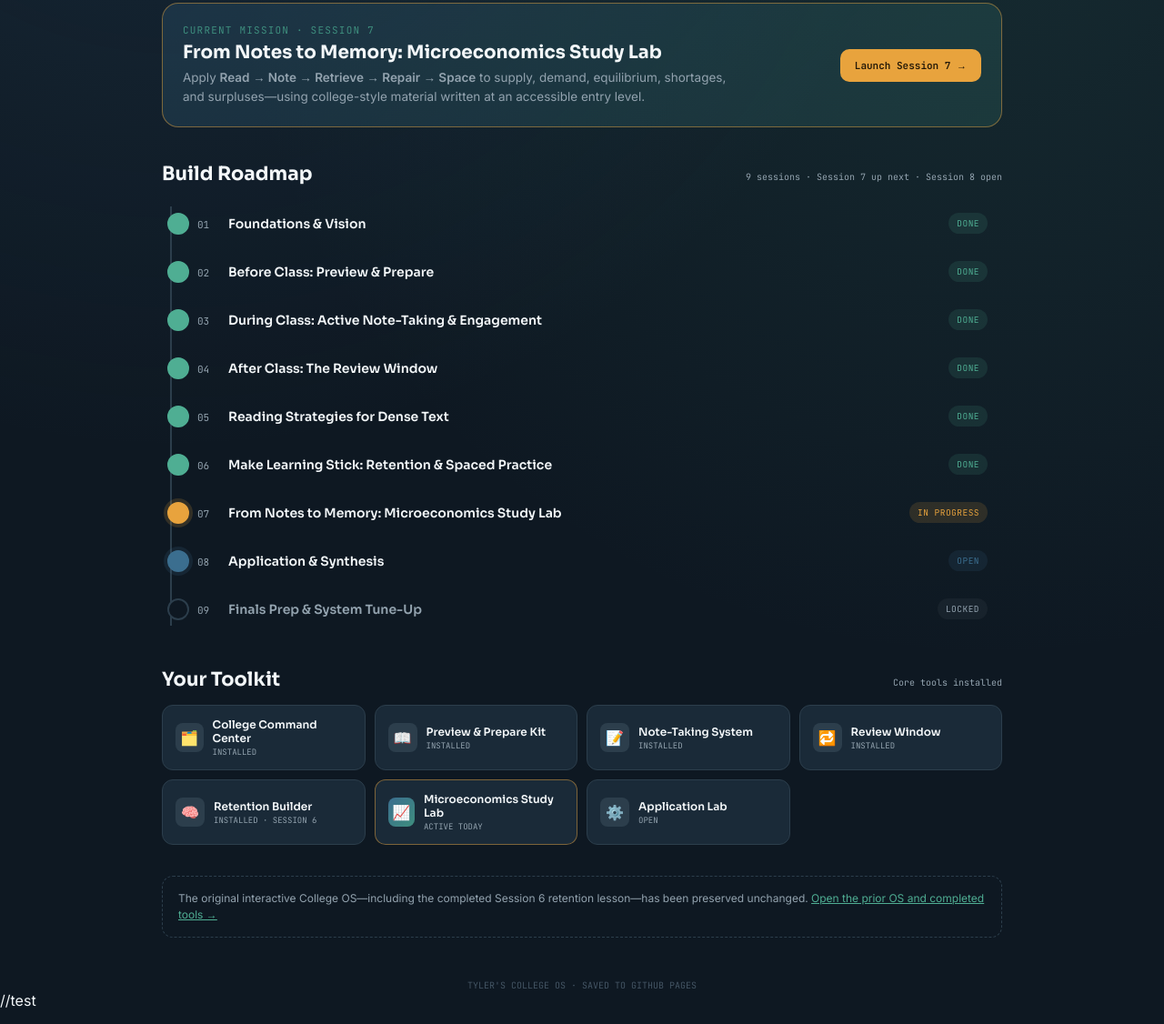
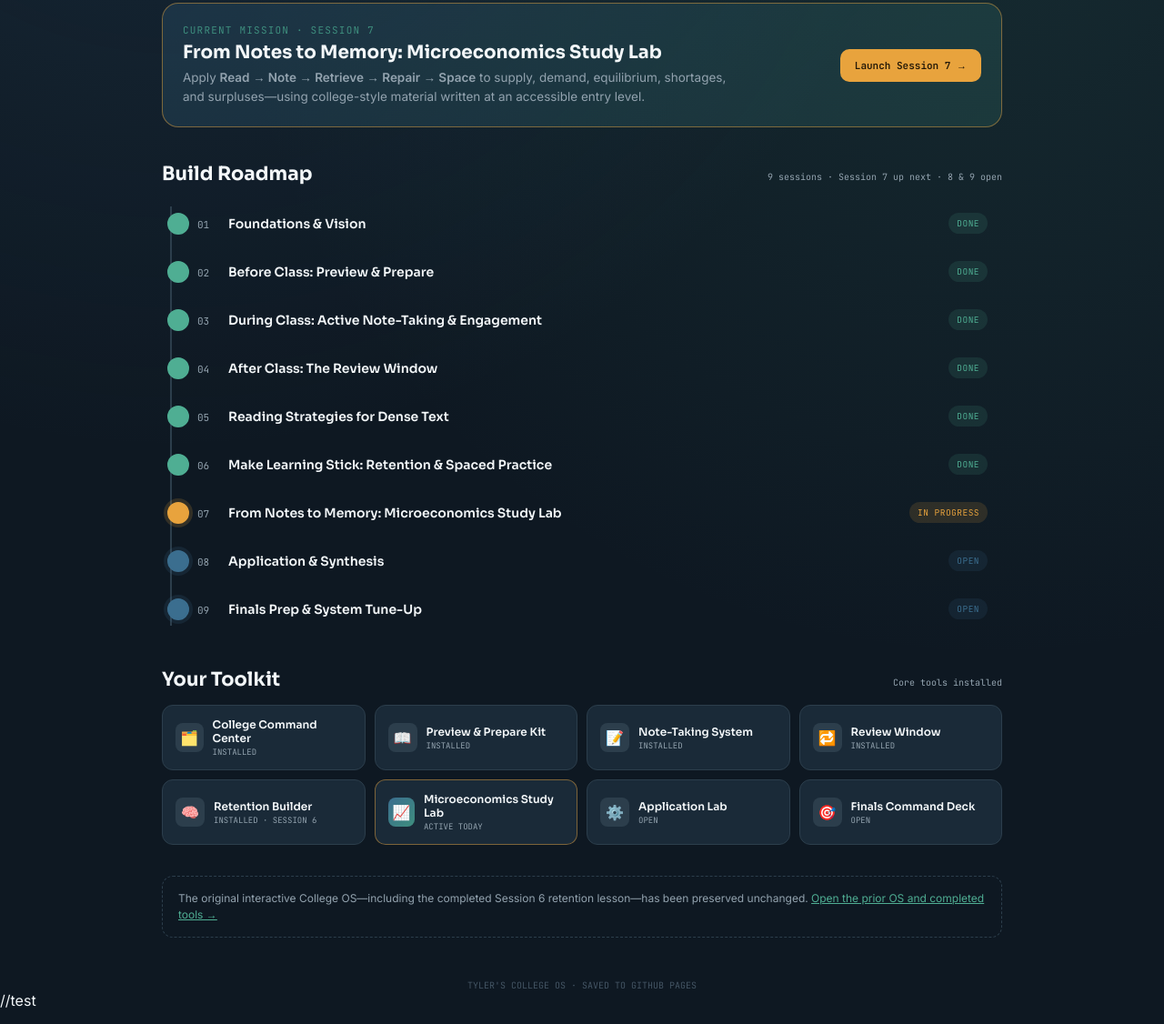
Before and after one commit to mehinger01/VT-Tyler, a plain HTML site: page index.html in a window 1280 px wide. Shown: the part 344-1470 px from the top of the page at 91% size. Drawn offline with Linux system fonts and the light colour scheme.

Commit message:
Update index.html

```diff
--- a/index.html
+++ b/index.html
@@ -21,7 +21,7 @@
 <div><div class="eyebrow">Current Mission · Session 7</div><h2>From Notes to Memory: Microeconomics Study Lab</h2><p>Apply <strong>Read → Note → Retrieve → Repair → Space</strong> to supply, demand, equilibrium, shortages, and surpluses—using college-style material written at an accessible entry level.</p></div>
 <a class="launch" href="session7.html">Launch Session 7 →</a>
 </section>
-<section class="section"><div class="section-head"><h2>Build Roadmap</h2><div class="hint">9 sessions · Session 7 up next · Session 8 open</div></div>
+<section class="section"><div class="section-head"><h2>Build Roadmap</h2><div class="hint">9 sessions · Session 7 up next · 8 &amp; 9 open</div></div>
 <div class="roadmap">
 <a class="item done" href="archive-v3.html"><div class="left"><span class="num">01</span><span class="title">Foundations & Vision</span></div><span class="tag done">Done</span></a>
 <a class="item done" href="archive-v3.html"><div class="left"><span class="num">02</span><span class="title">Before Class: Preview & Prepare</span></div><span class="tag done">Done</span></a>
@@ -31,7 +31,7 @@
 <a class="item done" href="archive-v3.html"><div class="left"><span class="num">06</span><span class="title">Make Learning Stick: Retention & Spaced Practice</span></div><span class="tag done">Done</span></a>
 <a class="item current-item" href="session7.html"><div class="left"><span class="num">07</span><span class="title">From Notes to Memory: Microeconomics Study Lab</span></div><span class="tag now">In progress</span></a>
 <a class="item open-item" href="session8.html"><div class="left"><span class="num">08</span><span class="title">Application & Synthesis</span></div><span class="tag open">Open</span></a>
-<div class="item locked"><div class="left"><span class="num">09</span><span class="title">Finals Prep & System Tune-Up</span></div><span class="tag locked">Locked</span></div>
+<a class="item open-item" href="session9.html"><div class="left"><span class="num">09</span><span class="title">Finals Prep & System Tune-Up</span></div><span class="tag open">Open</span></a>
 </div></section>
 <section class="section"><div class="section-head"><h2>Your Toolkit</h2><div class="hint">Core tools installed</div></div><div class="tools">
 <a class="tool" href="archive-v3.html"><span class="icon">🗂️</span><span><div class="tool-name">College Command Center</div><div class="tool-status">Installed</div></span></a>
@@ -41,6 +41,7 @@
 <a class="tool" href="archive-v3.html"><span class="icon">🧠</span><span><div class="tool-name">Retention Builder</div><div class="tool-status">Installed · Session 6</div></span></a>
 <a class="tool active" href="session7.html"><span class="icon">📈</span><span><div class="tool-name">Microeconomics Study Lab</div><div class="tool-status">Active today</div></span></a>
 <a class="tool" href="session8.html"><span class="icon">⚙️</span><span><div class="tool-name">Application Lab</div><div class="tool-status">Open</div></span></a>
+<a class="tool" href="session9.html"><span class="icon">🎯</span><span><div class="tool-name">Finals Command Deck</div><div class="tool-status">Open</div></span></a>
 </div></section>
 <div class="archive">The original interactive College OS—including the completed Session 6 retention lesson—has been preserved unchanged. <a href="archive-v3.html">Open the prior OS and completed tools →</a></div>
 <footer>TYLER'S COLLEGE OS · SAVED TO GITHUB PAGES</footer>
```
